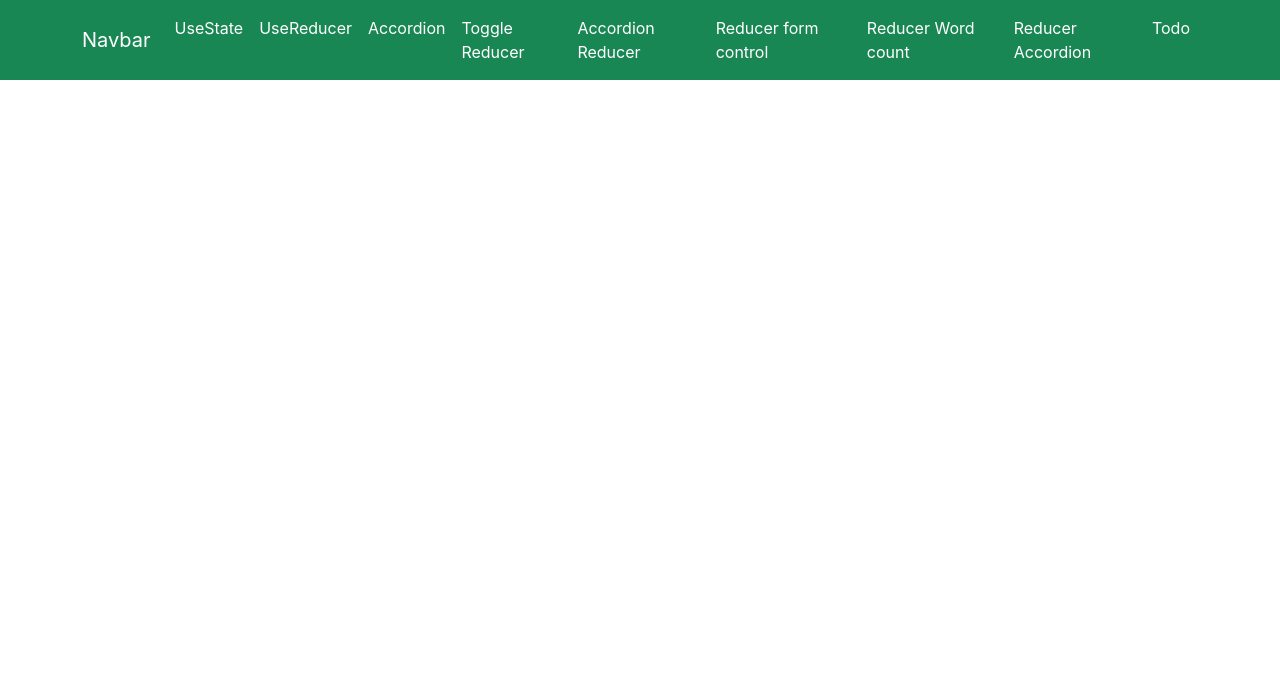
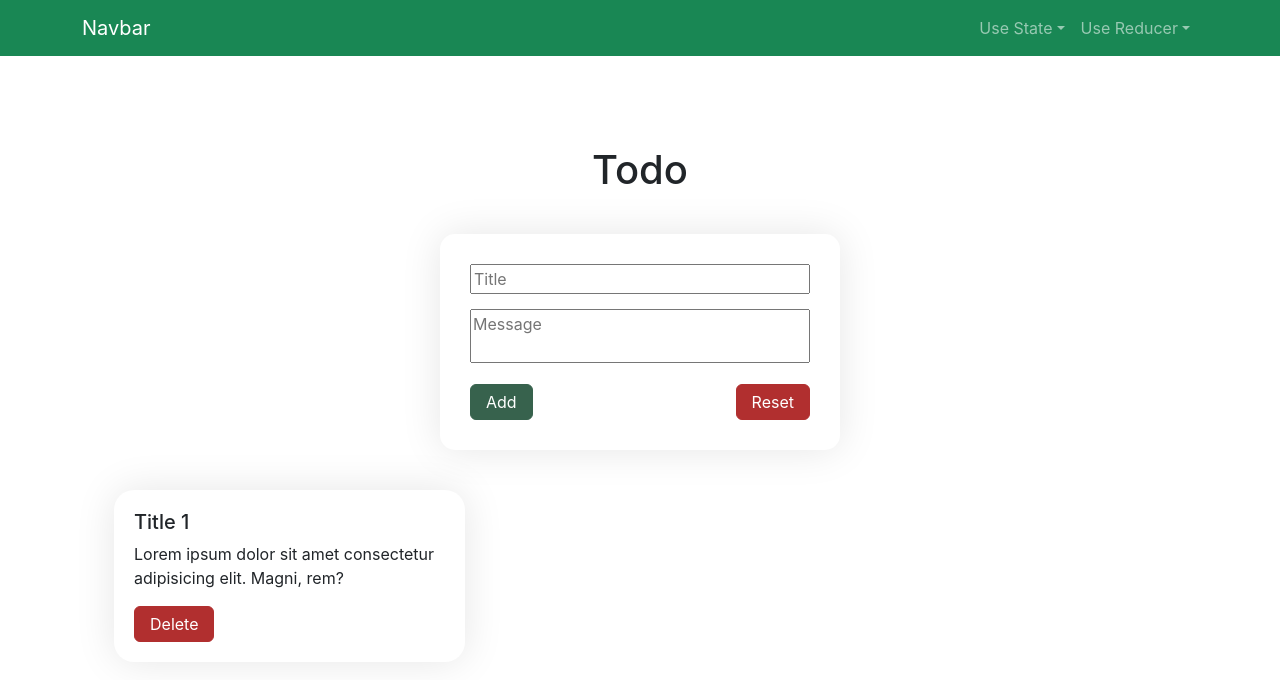
Before and after one commit to subhomoyprojects/react_task, a React (Create React App) app: page /todoReducer in a window 1280 px wide. Shown: the top 680 px of the page. Built offline with nearby package versions, Linux system fonts and the light colour scheme.

Commit message:
menu compect

```diff
--- a/src/App.js
+++ b/src/App.js
@@ -5,11 +5,11 @@ import UseStateComponent from "./UseStateComponent/UseStateComponent";
 import UseReducerComponent from "./UseReducerComponent/UseReducerComponent";
 import Accordion from "./UseStateComponent/Accordion";
 import ToggleParentComponent from "./UseReducerComponent/ToggleParentComponent";
-import AccordionReducer from "./UseReducerComponent/AccordionReducer";
 import ReducerFormController from "./UseReducerComponent/ReducerFormController";
 import UseReducerWordLimit from "./UseReducerComponent/UseReducerWordLimit";
 import ReducerAccordion from "./UseReducerComponent/ReducerAccordion";
 import Todo from "./UseStateComponent/Todo";
+import TodoReducer from "./UseReducerComponent/TodoReducer";
 
 function App() {
   return (
@@ -21,11 +21,11 @@ function App() {
           <Route path="/useReducer" element={<UseReducerComponent />} />
           <Route path="/accordion" element={<Accordion />} />
           <Route path="/toggleReducer" element={<ToggleParentComponent />} />
-          <Route path="/accordionReducer" element={<AccordionReducer />} />
           <Route path="/reducerFormControl" element={<ReducerFormController />} />
           <Route path="/reducerWordCount" element={<UseReducerWordLimit />} />
           <Route path="/reducerAccordion" element={<ReducerAccordion />} />
           <Route path="/todo" element={<Todo />} />
+          <Route path="/todoReducer" element={<TodoReducer />} />
         </Routes>
       </Router>
     </div>
--- a/src/Header.jsx
+++ b/src/Header.jsx
@@ -14,50 +14,65 @@ export default function Header() {
           </button>
           <div className="collapse navbar-collapse" id="navbarSupportedContent">
             <ul className="navbar-nav ms-auto mb-2 mb-lg-0">
+              <li className="nav-item dropdown">
+                <Link type="button" className="nav-link dropdown-toggle" role="button" data-bs-toggle="dropdown" aria-expanded="false">
+                  Use State
+                </Link>
+                <ul className="dropdown-menu">
                   <li className="nav-item">
-                <Link className="nav-link active" aria-current="page" to="/">
+                    <Link className="dropdown-item" aria-current="page" to="/">
                       UseState
                     </Link>
                   </li>
                   <li className="nav-item">
-                <Link className="nav-link active" aria-current="page" to="/useReducer">
+                    <Link className="dropdown-item" aria-current="page" to="/accordion">
+                      Accordion
+                    </Link>
+                  </li>
+                  <li className="nav-item">
+                    <Link className="dropdown-item" aria-current="page" to="/todo">
+                      Todo
+                    </Link>
+                  </li>
+                </ul>
+              </li>
+              <li className="nav-item dropdown">
+                <Link type="button" className="nav-link dropdown-toggle" role="button" data-bs-toggle="dropdown" aria-expanded="false">
+                  Use Reducer
+                </Link>
+                <ul className="dropdown-menu">
+                  <li className="nav-item">
+                    <Link className="dropdown-item" aria-current="page" to="/useReducer">
                       UseReducer
                     </Link>
                   </li>
                   <li className="nav-item">
-                <Link className="nav-link active" aria-current="page" to="/accordion">
-                  Accordion
-                </Link>
-              </li>
-              <li className="nav-item">
-                <Link className="nav-link active" aria-current="page" to="/toggleReducer">
+                    <Link className="dropdown-item" aria-current="page" to="/toggleReducer">
                       Toggle Reducer
                     </Link>
                   </li>
                   <li className="nav-item">
-                <Link className="nav-link active" aria-current="page" to="/accordionReducer">
-                  Accordion Reducer
-                </Link>
-              </li>
-              <li className="nav-item">
-                <Link className="nav-link active" aria-current="page" to="/reducerFormControl">
+                    <Link className="dropdown-item" aria-current="page" to="/reducerFormControl">
                       Reducer form control
                     </Link>
                   </li>
                   <li className="nav-item">
-                <Link className="nav-link active" aria-current="page" to="/reducerWordCount">
+                    <Link className="dropdown-item" aria-current="page" to="/reducerWordCount">
                       Reducer Word count
                     </Link>
                   </li>
                   <li className="nav-item">
-                <Link className="nav-link active" aria-current="page" to="/reducerAccordion">
+                    <Link className="dropdown-item" aria-current="page" to="/reducerAccordion">
                       Reducer Accordion
                     </Link>
                   </li>
+
                   <li className="nav-item">
-                <Link className="nav-link active" aria-current="page" to="/todo">
-                  Todo
+                    <Link className="dropdown-item" aria-current="page" to="/todoReducer">
+                      Todo Reducer
                     </Link>
+                  </li>
+                </ul>
               </li>
             </ul>
           </div>
--- a/src/UseReducerComponent/AccordionReducer.jsx
+++ /dev/null
@@ -1,9 +0,0 @@
-import React from "react";
-
-export default function AccordionReducer() {
-  return (
-    <div className="container common-gap">
-      <h1>AccordionReducer</h1>
-    </div>
-  );
-}
--- /dev/null
+++ b/src/UseReducerComponent/TodoReducer.jsx
@@ -0,0 +1,28 @@
+import React from "react";
+
+export default function TodoReducer() {
+  return (
+    <div className="container common-gap">
+      <h1 style={{ textAlign: "center" }}>Todo</h1>
+      <div className="todo-message-card">
+        <input name="title" type="text" placeholder="Title" />
+        <textarea name="content" placeholder="Message"></textarea>
+        <div className="btn-holder">
+          <button type="button">Add</button>
+          <button type="button" className="reset">
+            Reset
+          </button>
+        </div>
+      </div>
+      <ul className="todo-items-holder">
+        <li className="todo-item">
+          <h5>Title 1</h5>
+          <p>Lorem ipsum dolor sit amet consectetur adipisicing elit. Magni, rem?</p>
+          <button type="button" className="reset">
+            Delete
+          </button>
+        </li>
+      </ul>
+    </div>
+  );
+}
```
Lines whose indentation alone changed are shown as unchanged.
